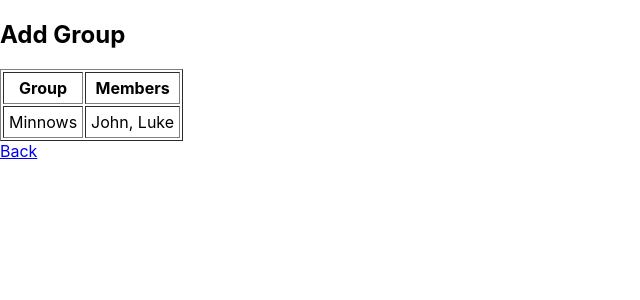
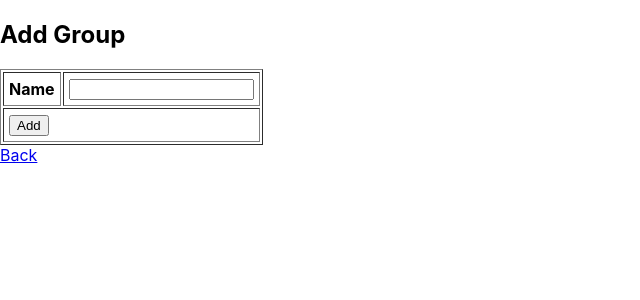
Before and after one commit to dannypadilla/cs5220-homework-3, a React (Create React App) app: page /add_group in a window 1280 px wide. Shown: the top 300 px of the page, without its empty margins (0-640 px from the left). Built offline with nearby package versions, Linux system fonts and the light colour scheme.

Commit message:
MOD - change to form

```diff
--- a/src/components/AddGroup.js
+++ b/src/components/AddGroup.js
@@ -14,17 +14,21 @@ function AddGroup() {
             <table border="1" cellpadding="5" cellspacing="2">
                 <thead>
                     <tr>
-                        <th>Group</th>
-                        <th>Members</th>
+                        <th>Name</th>
+                        <th>
+                            <input type="text"></input>
+                        </th>
                     </tr>
                 </thead>
 
                 <tbody>
                     <tr>
-                        <td>Minnows</td>
-                        <td>John, Luke</td>
+                        <td colspan="2" scope="row">
+                            <button>Add</button>
+                        </td>
                     </tr>
                 </tbody>
+
             </table>
         </div>
 
```
